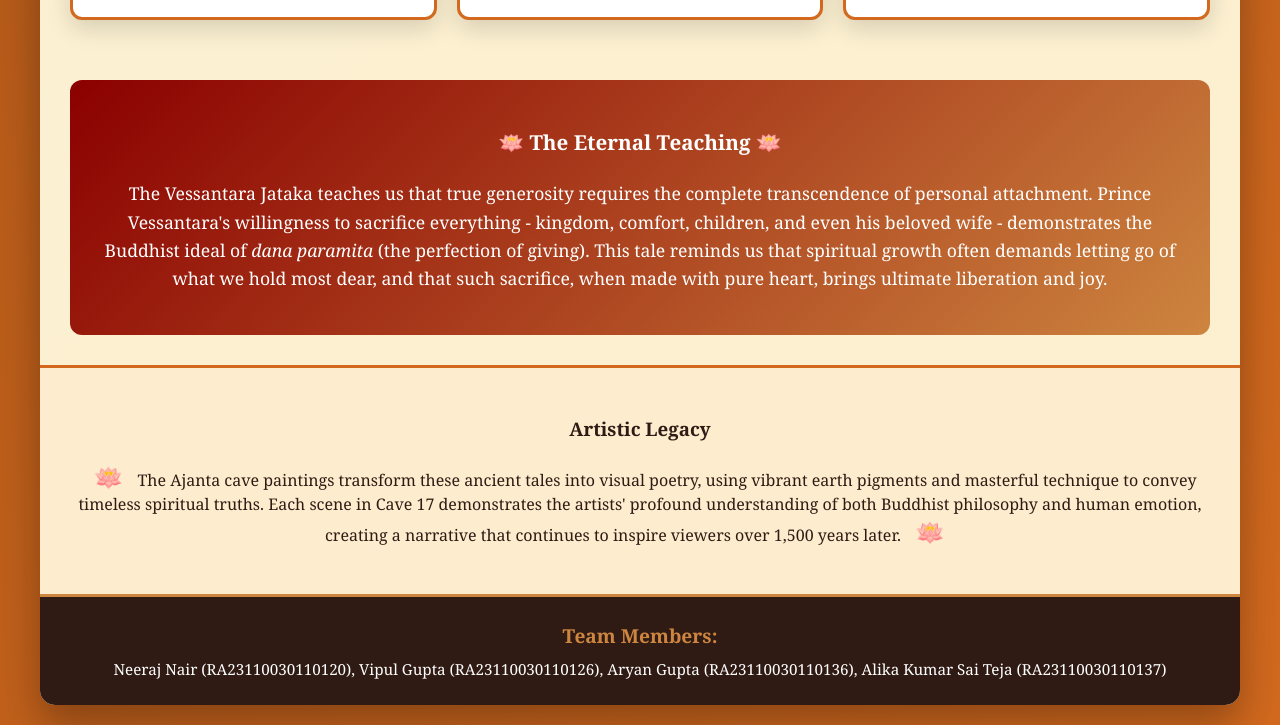
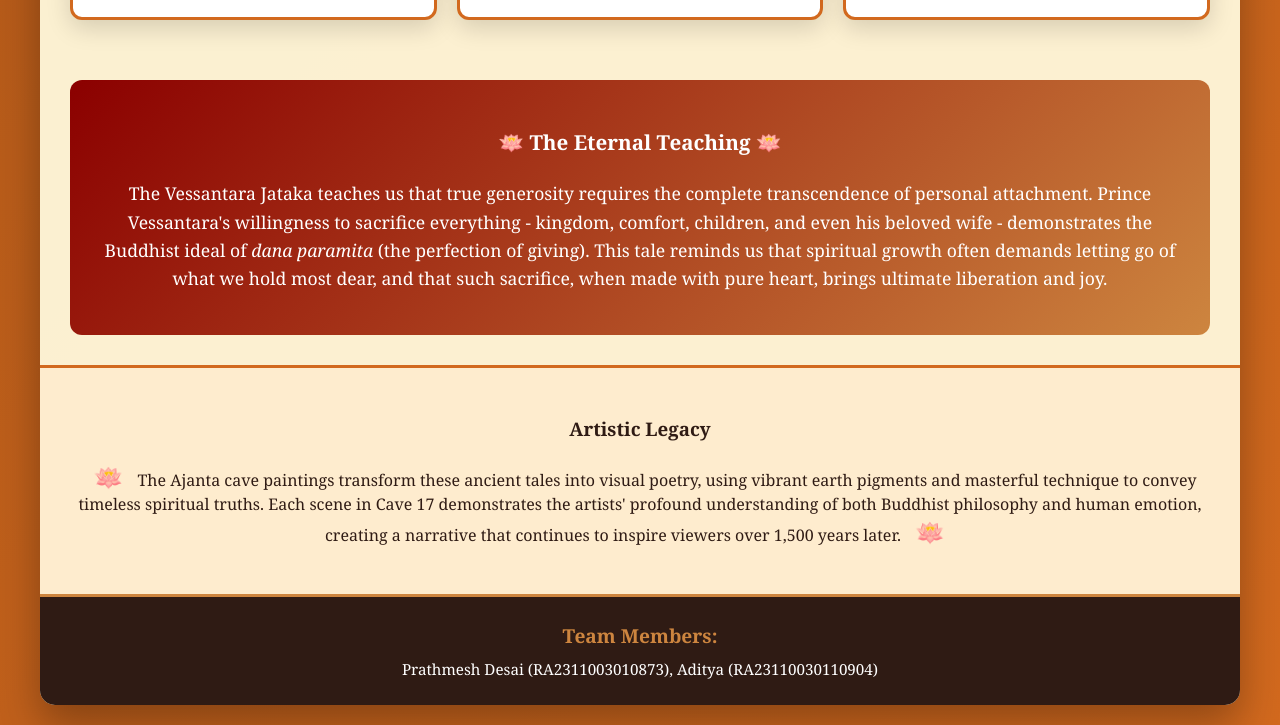
Before and after one commit to pd241008/Assignment-4-Storyboard, a plain HTML site: page index.html in a window 1280 px wide. Shown: the part 3065-3790 px from the top of the page. Drawn offline with Linux system fonts and the light colour scheme.

Commit message:
Update index.html

```diff
--- a/index.html
+++ b/index.html
@@ -343,7 +343,7 @@
 
         <div class="team-footer">
             <h4>Team Members:</h4>
-            <p>Neeraj Nair (RA23110030110120), Vipul Gupta (RA23110030110126), Aryan Gupta (RA23110030110136), Alika Kumar Sai Teja (RA23110030110137)</p>
+            <p>Prathmesh Desai (RA2311003010873), Aditya (RA23110030110904) </p>
         </div>
     </div>
 </body>
```
